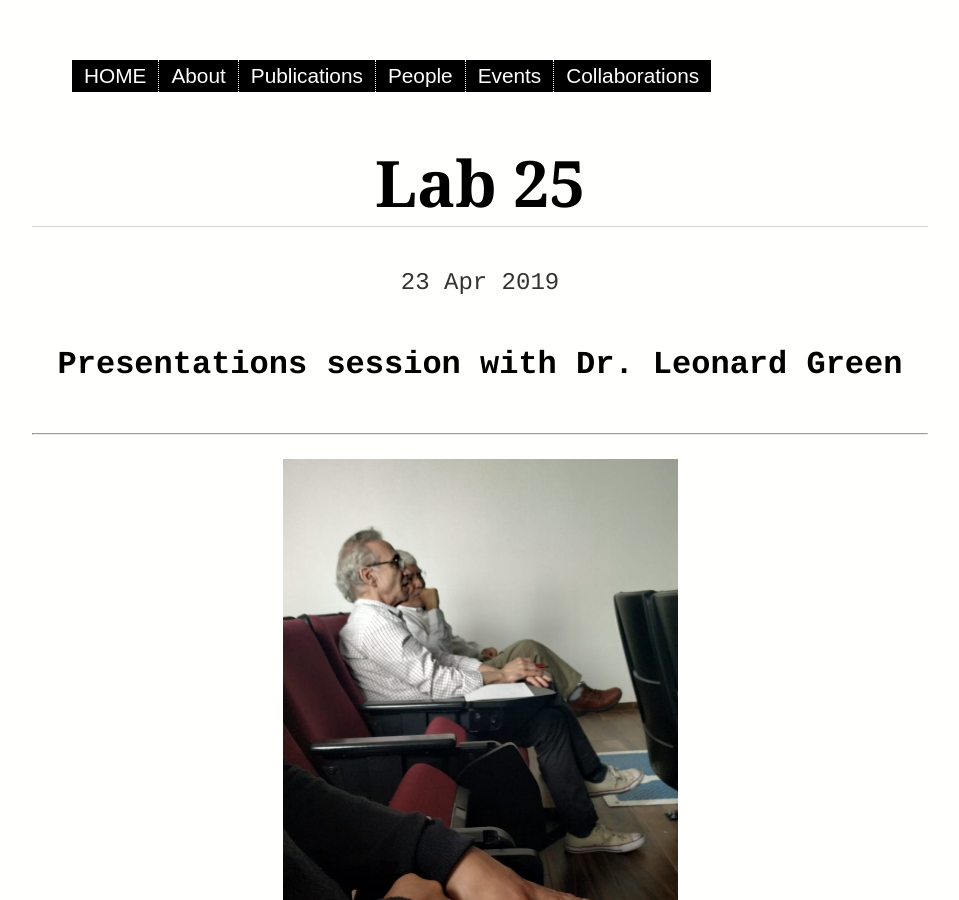
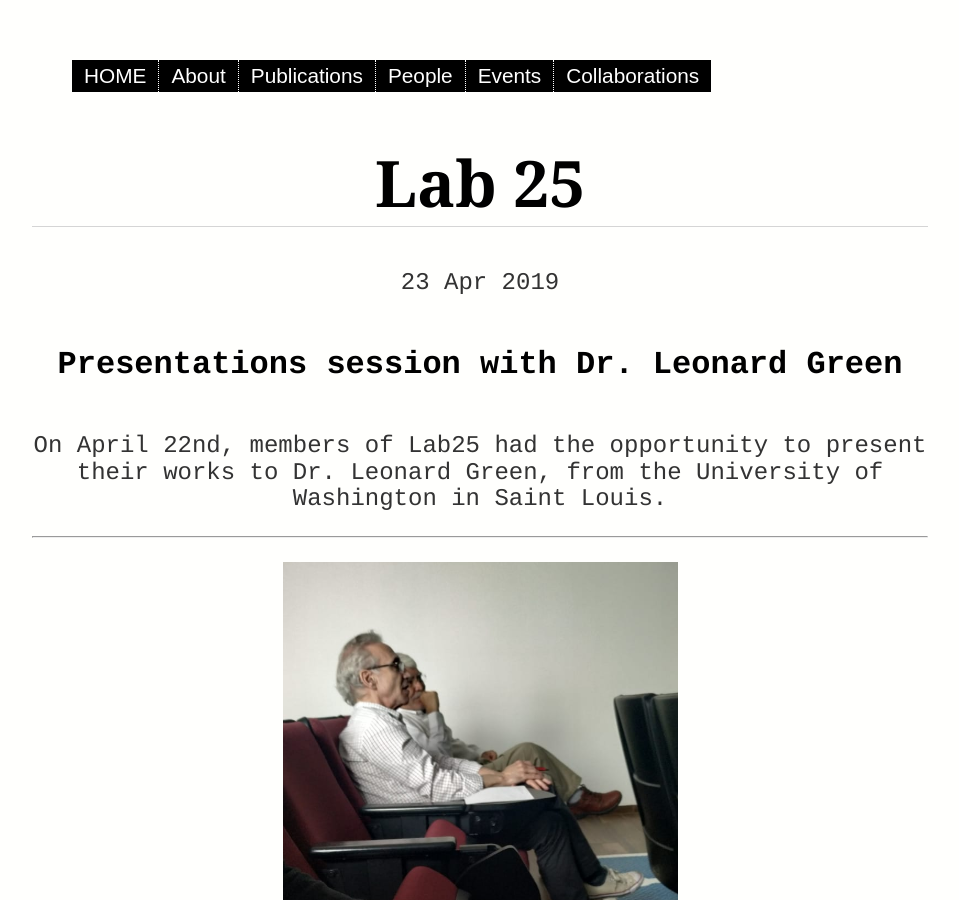
Before and after one commit to BouzasLab25/bouzaslab25.github.io, a Jekyll site: the page built from _posts/2019-04-23-posts-from-lab-25.md, in a window 1280 px wide and 900 px high. Shown: the whole window, without its empty margins (160-1119 px from the left). Built offline with Jekyll 4.4.1, drawn with Linux system fonts in a browser that asks for light colours.

Commit message:
Update 2019-04-23-posts-from-lab-25.md

```diff
--- a/_posts/2019-04-23-posts-from-lab-25.md
+++ b/_posts/2019-04-23-posts-from-lab-25.md
@@ -6,6 +6,10 @@ date: 2019-04-23
 
 ### Presentations session with Dr. Leonard Green
 
+
+
+
+On April 22nd, members of Lab25 had the opportunity to present their works to Dr. Leonard Green, from the University of Washington in Saint Louis.
 
 ____
 
```
